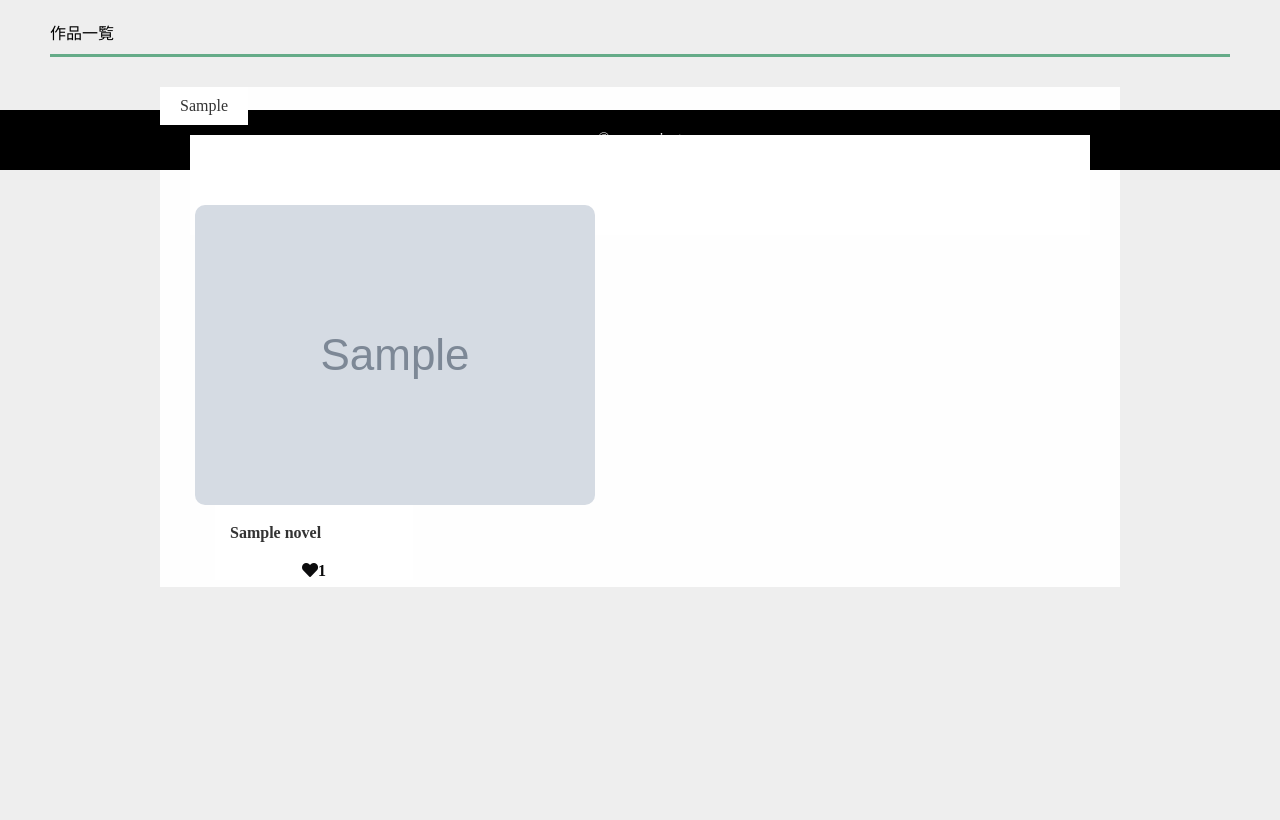
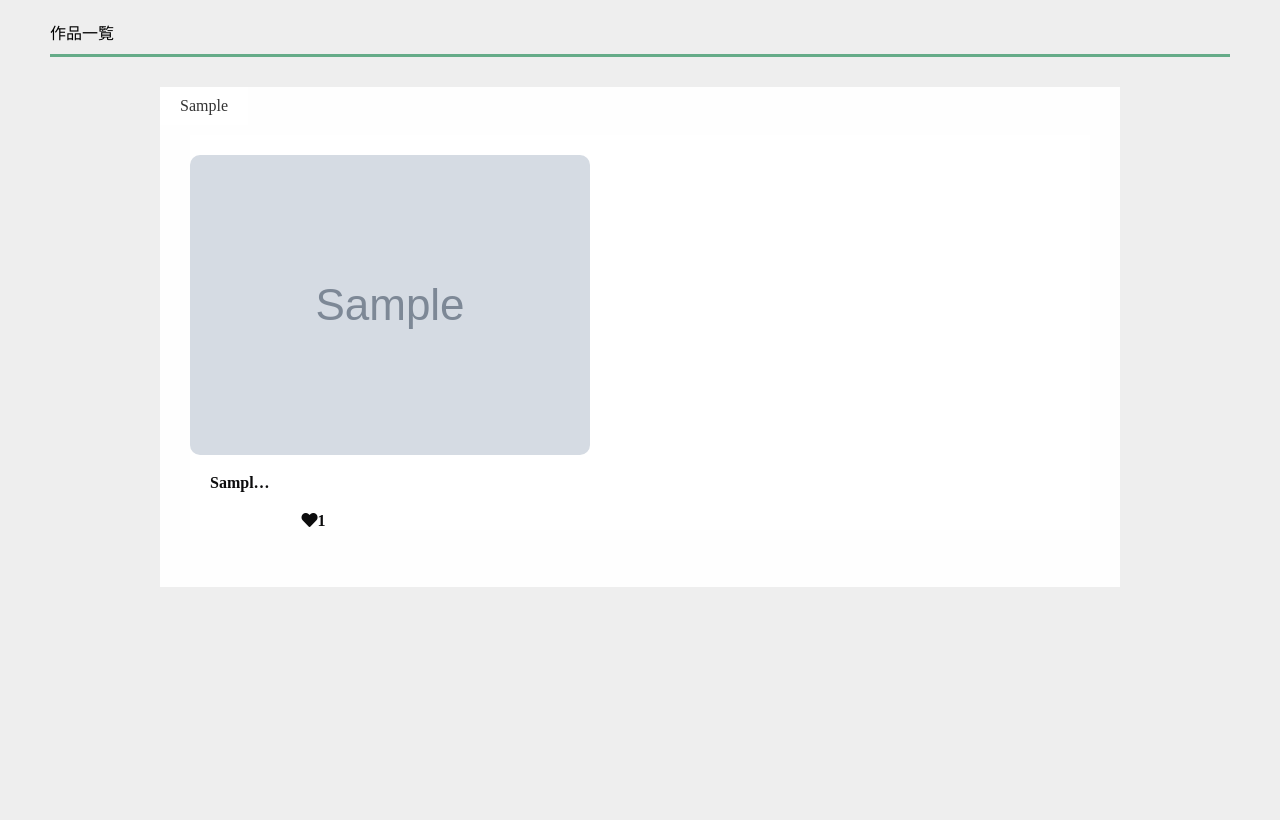
Before and after one commit to s1f10210231/chatgpt, a Django app: page / in a window 1280 px wide. Shown: the part 80-900 px from the top of the page. Before the commit the page ends 667 px from the top, so only its background shows below. Run offline with Django 4.2, Linux system fonts and the light colour scheme; tables that the repository leaves empty hold one stand-in row (values such as "Sample post"); grey boxes marked "Sample" are stand-in pictures.

Commit message:
デザイン変更

```diff
--- a/story_app/static/story_app/css/contents.css
+++ b/story_app/static/story_app/css/contents.css
@@ -43,12 +43,12 @@
     display: none;/*はじめは非表示*/
     opacity: 0;/*透過0*/
     background: #fff;
-    padding:50px 20px;
+
   }
 
   /*areaにis-activeというクラスがついた時の形状*/
   .area.is-active {
-      display: block;/*表示*/
+      display: flex;/*表示*/
       animation-name: displayAnime;/*ふわっと表示させるためのアニメーション*/
       animation-duration: 2s;
       animation-fill-mode: forwards;
--- a/story_app/static/story_app/css/index.css
+++ b/story_app/static/story_app/css/index.css
@@ -62,15 +62,15 @@ footer {
     width: 23%;
     float: left;
     height: 100%;
-    margin: 20px 5px auto;
+    margin: 20px 20px auto;
     text-align: center;
-    box-shadow:none
+    box-shadow:none;
   }
 
 
   .box11 p{
     font-size:1rem;
-    margin: 15px 0 20px 15px;
+    margin: 15px 0 20px 0px;
   }
 
 .first{
--- a/story_app/templates/story_app/index.html
+++ b/story_app/templates/story_app/index.html
@@ -40,7 +40,6 @@
                 </ul>
 
 <div class="scroll">
-
 {% for genre, novels in genres_and_novels.items %}
 <div id="{{genre}}" class="area">
     {% for novel in novels %}
@@ -60,26 +59,30 @@
     {% endfor %}
 </div>
 {% endfor %}
-
-                <script>
-                    document.addEventListener('DOMContentLoaded', function () {
-                        hideDuplicateTabs();
+</div>
+        <script>
+            document.addEventListener('DOMContentLoaded', function () {
+            hideDuplicateTabs();
                     });
-                </script>
+        </script>
             {% else %}
             <p>小説がありません</p>
             {% endif %}
             </div>
         </div>
-        <aside class="sidebar">
-            <div class="widget"></div>
-            <div class="widget widget--sticky"></div>
-          </aside>
+
 
     </div>
     <footer>
         <p class="footer-text">©xxx project</p>
     </footer>
+    <script src="{% static 'story_app/javascript/index.js'%}"></script>
+        <script>   const limit = document.querySelector(".txt-limit");
+            const str = limit.textContent;
+            const len = 5; // 半角50字（全角約25字）
+            if (str.length > len) {
+              limit.textContent = str.substring(0, len) + "…";
+            }
+        </script>
 </body>
-<script src="{% static 'story_app/javascript/index.js'%}"></script>
 </html>
```
Also changed, not shown: config/settings.py (+3 -4 lines), db.sqlite3, story_app/migrations/0001_initial.py.
